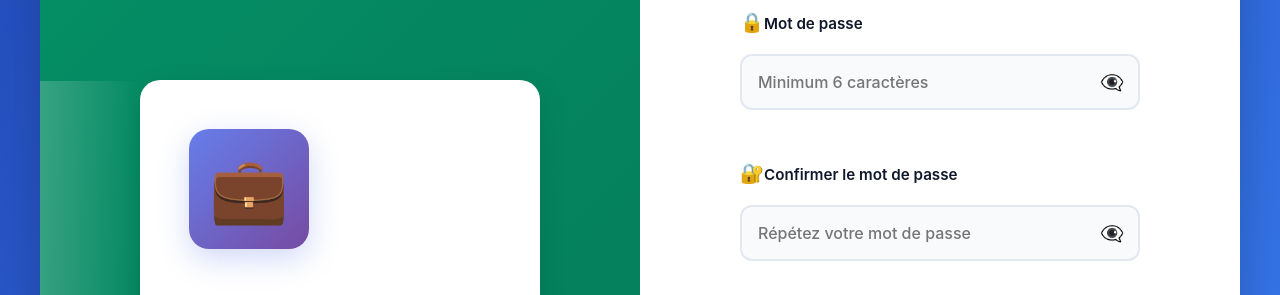
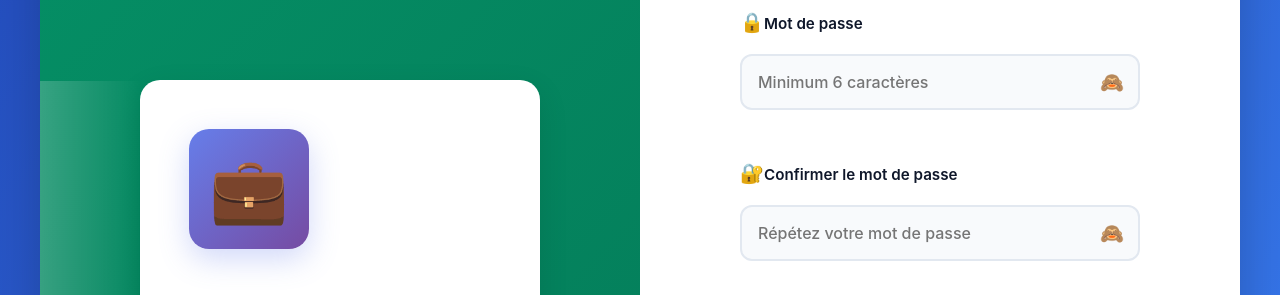
Before and after one commit to Niabag/CRM-prod, a React (Vite) app in the folder Frontend/: page /register-user in a window 1280 px wide. Shown: the part 748-1043 px from the top of the page. Built offline with nearby package versions, Linux system fonts and the light colour scheme; no server answers.

Commit message:
style: use icon-only cancel buttons

```diff
--- a/Frontend/src/components/Dashboard/Billing/DynamicInvoice.jsx
+++ b/Frontend/src/components/Dashboard/Billing/DynamicInvoice.jsx
@@ -564,8 +564,8 @@ const DynamicInvoice = ({
           💾 Enregistrer
         </button>
         {onCancel && (
-          <button onClick={onCancel} className="invoice-action-btn cancel-btn">
-            ✕ Annuler
+          <button onClick={onCancel} className="invoice-action-btn cancel-btn" title="Annuler">
+            ✕
           </button>
         )}
       </div>
--- a/Frontend/src/components/Dashboard/BusinessCard/businessCard.jsx
+++ b/Frontend/src/components/Dashboard/BusinessCard/businessCard.jsx
@@ -777,8 +777,9 @@ const BusinessCard = ({ userId, user }) => {
               <button
                 onClick={() => setShowSchemasModal(false)}
                 className="btn-cancel"
+                title="Annuler"
               >
-                Annuler
+                ✕
               </button>
             </div>
           </div>
--- a/Frontend/src/components/Dashboard/ClientBilling/InvoicePreview.jsx
+++ b/Frontend/src/components/Dashboard/ClientBilling/InvoicePreview.jsx
@@ -130,8 +130,8 @@ const InvoicePreview = ({ invoice, client, devisDetails = [], onSave, onCancel }
         <button onClick={handleSave} className="toolbar-btn save-btn">
           💾 Enregistrer
         </button>
-        <button onClick={onCancel} className="toolbar-btn cancel-btn">
-          ✕ Annuler
+        <button onClick={onCancel} className="toolbar-btn cancel-btn" title="Annuler">
+          ✕
         </button>
       </div>
 
--- a/Frontend/src/components/Dashboard/Prospects/prospectEditPage.jsx
+++ b/Frontend/src/components/Dashboard/Prospects/prospectEditPage.jsx
@@ -434,8 +434,9 @@ const ProspectEditPage = ({ prospect, onBack, onSave }) => {
               type="button"
               onClick={onBack || (() => navigate(-1))}
               className="btn-cancel"
+              title="Annuler"
             >
-              Annuler
+              ✕
             </button>
 
             <button
--- a/Frontend/src/pages/Login/Index.jsx
+++ b/Frontend/src/pages/Login/Index.jsx
@@ -164,9 +164,9 @@ const Login = () => {
                     type="button"
                     className="password-toggle"
                     onClick={() => setShowPassword(!showPassword)}
-                    title={showPassword ? "Masquer le mot de passe" : "Afficher le mot de passe"}
+                    title={showPassword ? "Masquer" : "Afficher"}
                   >
-                    {showPassword ? "👁️" : "👁️‍🗨️"}
+                    {showPassword ? "👁" : "🙈"}
                   </button>
                 </div>
               </div>
--- a/Frontend/src/pages/RegisterUser/Index.jsx
+++ b/Frontend/src/pages/RegisterUser/Index.jsx
@@ -222,9 +222,9 @@ const RegisterUser = () => {
                     type="button"
                     className="password-toggle"
                     onClick={() => setShowPassword(!showPassword)}
-                    title={showPassword ? "Masquer le mot de passe" : "Afficher le mot de passe"}
+                    title={showPassword ? "Masquer" : "Afficher"}
                   >
-                    {showPassword ? "👁️" : "👁️‍🗨️"}
+                    {showPassword ? "👁" : "🙈"}
                   </button>
                 </div>
                 {formData.password && (
@@ -269,9 +269,9 @@ const RegisterUser = () => {
                     type="button"
                     className="password-toggle"
                     onClick={() => setShowConfirmPassword(!showConfirmPassword)}
-                    title={showConfirmPassword ? "Masquer le mot de passe" : "Afficher le mot de passe"}
+                    title={showConfirmPassword ? "Masquer" : "Afficher"}
                   >
-                    {showConfirmPassword ? "👁️" : "👁️‍🗨️"}
+                    {showConfirmPassword ? "👁" : "🙈"}
                   </button>
                 </div>
                 {formData.confirmPassword && formData.password !== formData.confirmPassword && (
```
